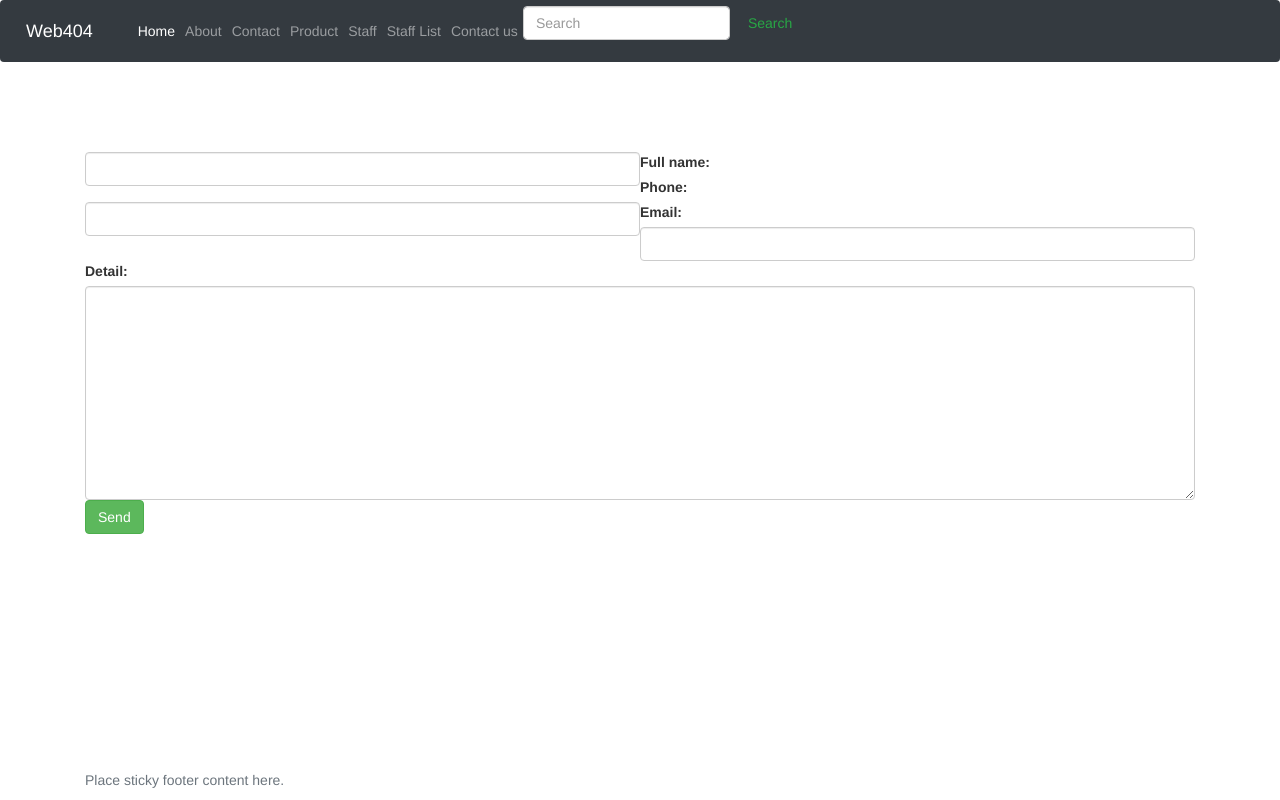
After one commit to sopheapit/example-django, a Django app: page /contactus/ in a window 1280 px wide. The commit adds this page. Run offline with Django 5.2, Linux system fonts and the light colour scheme; some libraries are stand-ins or nearby versions.

Commit message:
starting

```diff
--- a/web404/student/admin.py
+++ b/web404/student/admin.py
@@ -3,3 +3,4 @@ from . import models
 # Register your models here.
 admin.site.register(models.Product)
 admin.site.register(models.Staff)
+admin.site.register(models.Contactus)
--- /dev/null
+++ b/web404/student/form.py
@@ -0,0 +1,32 @@
+from django import forms
+
+class Contactform(forms.Form):
+    full_name=forms.CharField(max_length=200,
+                              widget=forms.TextInput(
+                                  attrs={'class':'col-xs-12 col-sm-6 form-control'}))
+    phone=forms.CharField(max_length=100,
+                          widget=forms.TextInput(
+                              attrs={'class':'col-xs-12 col-sm-6 form-control'}))
+    email = forms.CharField(max_length=100,
+                            widget=forms.TextInput(
+                                attrs={'class':'col-xs-12 col-sm-6 form-control'}))
+    detail=forms.CharField(widget=forms.Textarea(
+        attrs={'class':'col-xs-12 col-sm-12 form-control'}))
+class Staffform(forms.Form):
+    full_name = forms.CharField(max_length=200,
+    widget = forms.TextInput(
+        attrs={'class': 'col-xs-12 col-sm-6 form-control'})
+    )
+    gender = forms.CharField(max_length=50,
+                             widget=forms.TextInput(
+                                 attrs={'class': 'col-xs-12 col-sm-6 form-control'})
+                             )
+    phone = forms.CharField(max_length=50,
+                            widget=forms.TextInput(
+                                attrs={'class': 'col-xs-12 col-sm-6 form-control'})
+                            )
+    email = forms.CharField(max_length=100,widget = forms.TextInput(
+        attrs={'class': 'col-xs-12 col-sm-6 form-control'}))
+    address = forms.CharField(widget=forms.Textarea(
+        attrs={'class':'col-xs-12 col-sm-12 form-control'}))
+    photo = forms.ImageField(required=False)
--- a/web404/student/models.py
+++ b/web404/student/models.py
@@ -15,3 +15,8 @@ class Staff(models.Model):
     email=models.CharField(max_length=100)
     address=models.TextField()
     photo=models.ImageField(upload_to='photo/',default=None)
+class Contactus(models.Model):
+    full_name=models.CharField(max_length=250)
+    phone=models.CharField(max_length=100)
+    email=models.CharField(max_length=100)
+    detail=models.TextField()
--- /dev/null
+++ b/web404/student/templates/contactus.html
@@ -0,0 +1,10 @@
+{% extends 'layout_2.html' %}
+{% block title %}  Contact Us {% endblock title %}
+
+{% block content %}
+<form action="" method="post">
+  {% csrf_token %}
+  {{form_contact}}
+  <input class="btn btn-success" type="submit" value="Send">
+</form>
+{% endblock content %}
--- a/web404/student/templates/layout_2.html
+++ b/web404/student/templates/layout_2.html
@@ -78,6 +78,9 @@
         <li class="nav-item">
           <a class="nav-link" href="/stafflist/">Staff List</a>
         </li>
+        <li class="nav-item">
+          <a class="nav-link" href="/contactus/">Contact us</a>
+        </li>
       </ul>
       <form class="form-inline mt-2 mt-md-0">
         <input class="form-control mr-sm-2" type="text" placeholder="Search" aria-label="Search">
--- a/web404/student/templates/staff.html
+++ b/web404/student/templates/staff.html
@@ -8,6 +8,8 @@
         <td>Phone</td>
         <td>Email</td>
         <td>Photo</td>
+        <td></td>
+        <td></td>
     </tr>
     {% for st in staff_list %}
         <tr>
@@ -18,6 +20,8 @@
             <td>
                 <img src="/media/{{st.photo}}" width="100" />
             </td>
+            <td> <a onclick="return confirm('A U sure?')" href="/delete/{{st.id}}"> Delete </a> </td>
+            <td> <a href="/update/{{st.id}}"> Update </a> </td>
          </tr>
     {% endfor %}
 </table>
--- a/web404/student/urls.py
+++ b/web404/student/urls.py
@@ -10,5 +10,7 @@ urlpatterns = [
     path('staff/',view=views.staff,name='staff'),
     path('stafflist/',view=views.stafflist,name='stafflist'),
     path('detail/<int:id>',view=views.detail,name='detail'),
-
+    path('contactus/',view=views.contactus,name='contactus'),
+    path('delete/<int:id>',view=views.delete,name='delete'),
+    path('update/<int:id>',view=views.update,name='update'),
 ]
--- a/web404/student/views.py
+++ b/web404/student/views.py
@@ -1,7 +1,8 @@
 # views.py
-from django.shortcuts import render
+from django.shortcuts import render,redirect
 from django.http import HttpResponse
-from .models import Product,Staff
+from .models import Product,Staff,Contactus
+from .form import Contactform,Staffform
 # Create your views here.
 
 def home(request):
@@ -22,3 +23,51 @@ def stafflist(request):
 def detail(request,id):
     dt=Staff.objects.get(id=id)
     return render(request,template_name='detail.html',context={'dt':dt})
+def contactus(request):
+    fr=Contactform()
+    if(request.method=='POST'):
+        form_data=Contactform(request.POST)
+        if(form_data.is_valid()):
+            full_name=form_data.cleaned_data['full_name']
+            phone=form_data.cleaned_data['phone']
+            email=form_data.cleaned_data['email']
+            detail=form_data.cleaned_data['detail']
+            new_contact=Contactus.objects.create(
+                full_name=full_name,
+                phone=phone,
+                email=email,
+                detail=detail
+            )
+            new_contact.save()
+            return redirect('home')
+            return HttpResponse("Thanks you")
+    else:
+        return render(request,template_name='contactus.html',context={'form_contact':fr})
+def delete(request,id):
+    st=Staff.objects.get(id=id)
+    if(st!=''):
+        st.delete()
+        return redirect('staff')
+def update(request,id):
+    st=Staff.objects.get(id=id)
+    init_data={
+        'full_name':st.full_name,
+        'phone':st.phone,
+        'email':st.email,
+        'gender':st.gender,
+        'address':st.address,
+        'photo':st.photo
+    }
+    frm=Staffform(initial=init_data)
+    if(request.method=='POST'):
+        data_form=Staffform(request.POST,request.FILES)
+        if data_form.is_valid():
+            st.full_name=data_form.cleaned_data['full_name']
+            st.phone=data_form.cleaned_data['phone']
+            st.email=data_form.cleaned_data['email']
+            st.gender=data_form.cleaned_data['gender']
+            st.address=data_form.cleaned_data['address']
+            st.save()
+            return redirect('staff')
+    else:
+        return render(request,template_name='update.html',context={'frm':frm})
```
Also changed, not shown: web404/web404/settings.py (+11 -3 lines).
